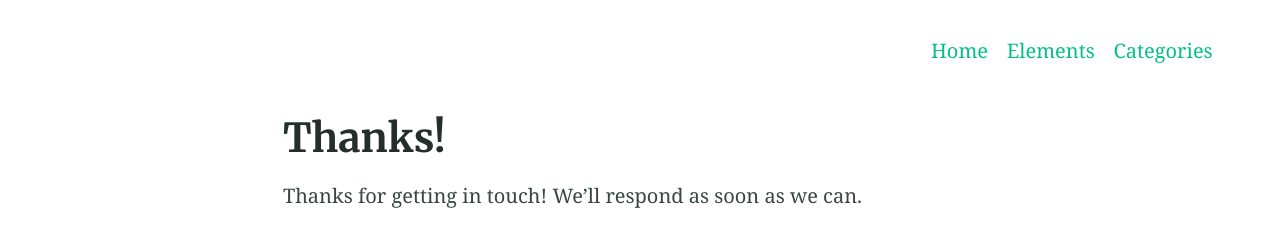
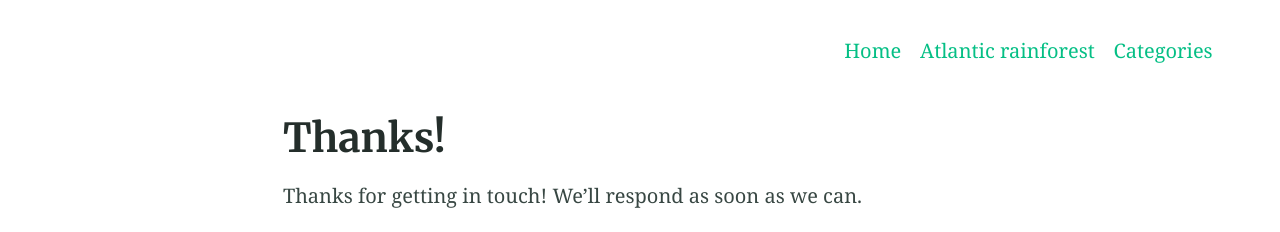
Before and after one commit to lagamangue/lagamangue.github.io, a Jekyll site: the page built from thanks.md, in a window 1280 px wide. Shown: the top 232 px of the page. Built offline with Jekyll 4.4.1, drawn with Linux system fonts in a browser that asks for light colours.

Commit message:
Update _config.yml

```diff
--- a/_config.yml
+++ b/_config.yml
@@ -123,7 +123,7 @@ favicons: # Favicons are also used in the manifest file. Syntax is 'size: path'
 navigation_header:
 - title: Home
   url: /
-- title: Elements
+- title: Atlantic rainforest
   url: /elements/
 #- title: Blog
 #  url: /blog/
```
